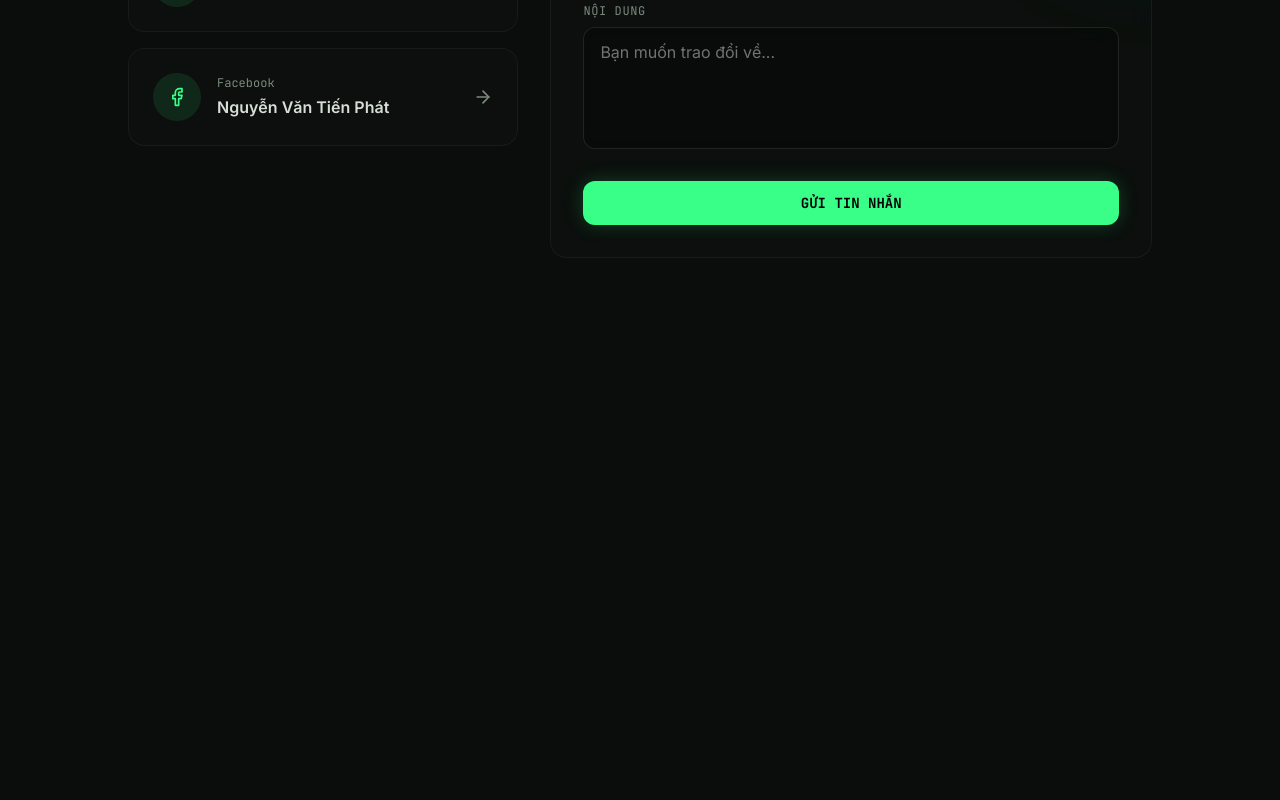
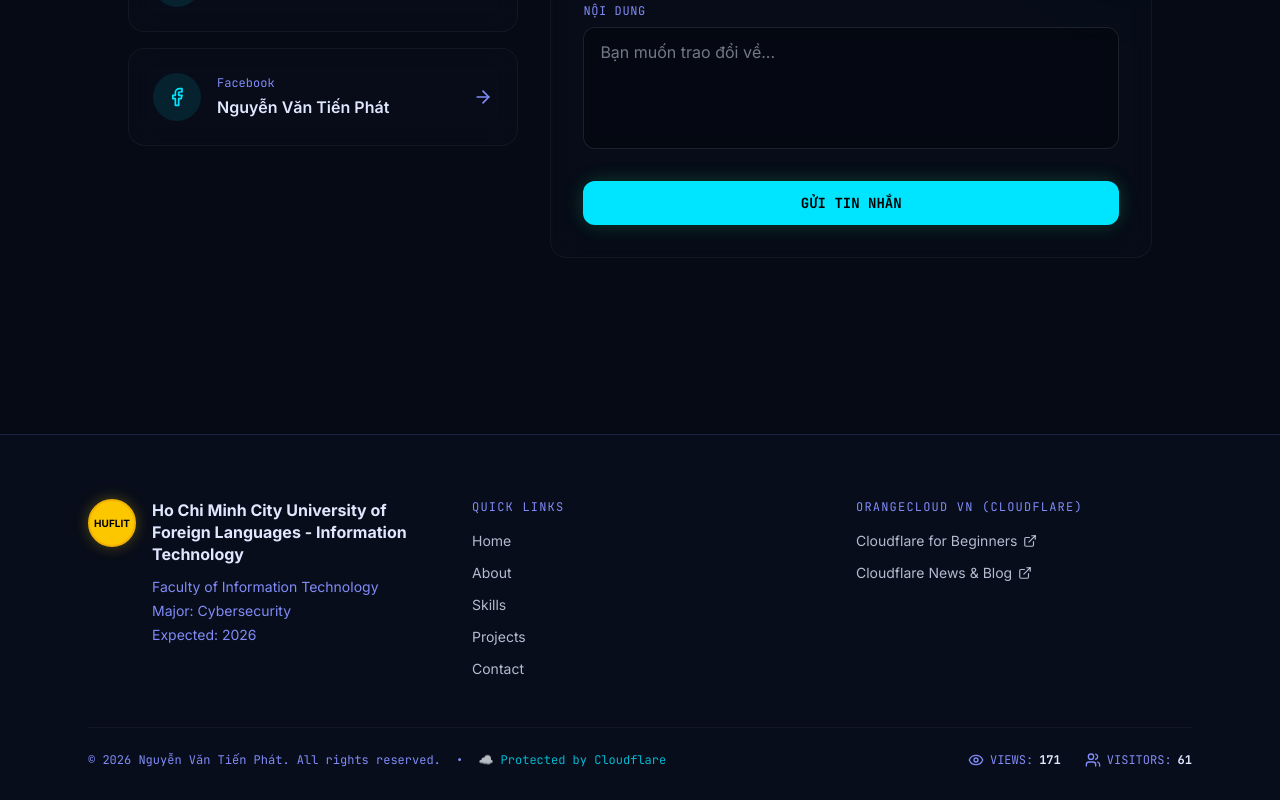
Before and after one commit to TienPhat2310/portfolio-, a Next.js app: page / in a window 1280 px wide. Shown: the part 4417-5217 px from the top of the page. Before the commit the page ends 4771 px from the top, so only its background shows below. Built offline with nearby package versions, Linux system fonts and the light colour scheme.

Commit message:
Update new Cyber Blue theme and add Footer

```diff
--- a/app/globals.css
+++ b/app/globals.css
@@ -1,13 +1,13 @@
 @import "tailwindcss";
 
 @theme {
-  --color-bg: #0a0d0b;
-  --color-surface: #111512;
-  --color-border: #1f2a22;
-  --color-text: #d7ded8;
-  --color-muted: #7c8a7e;
-  --color-accent: #39ff88;
-  --color-accent-warm: #ffb454;
+  --color-bg: #050a14;
+  --color-surface: #0a1120;
+  --color-border: #16243d;
+  --color-text: #e0e7ff;
+  --color-muted: #818cf8;
+  --color-accent: #00e5ff;
+  --color-accent-warm: #b388ff;
 }
 
 body {
@@ -23,8 +23,8 @@ body {
   z-index: -1;
   background-color: var(--color-bg);
   background-image:
-    radial-gradient(circle at 15% 50%, rgba(57, 255, 136, 0.08), transparent 25%),
-    radial-gradient(circle at 85% 30%, rgba(57, 255, 136, 0.05), transparent 25%),
-    radial-gradient(circle at 50% 80%, rgba(255, 180, 84, 0.03), transparent 25%);
+    radial-gradient(circle at 15% 50%, rgba(0, 229, 255, 0.06), transparent 25%),
+    radial-gradient(circle at 85% 30%, rgba(0, 229, 255, 0.04), transparent 25%),
+    radial-gradient(circle at 50% 80%, rgba(179, 136, 255, 0.03), transparent 25%);
   pointer-events: none;
 }
--- a/app/page.tsx
+++ b/app/page.tsx
@@ -4,6 +4,8 @@ import About from "../src/components/About";
 import Skills from "../src/components/Skills";
 import Projects from "../src/components/Projects";
 import Contact from "../src/components/Contact";
+
+import Footer from "../src/components/Footer";
 
 export default function Home() {
   return (
@@ -16,6 +18,7 @@ export default function Home() {
         <Projects />
         <Contact />
       </main>
+      <Footer />
     </>
   );
 }
--- /dev/null
+++ b/src/components/Footer.tsx
@@ -0,0 +1,80 @@
+import React from "react";
+import { ExternalLink, Eye, Users } from "lucide-react";
+
+export default function Footer() {
+  return (
+    <footer className="w-full border-t border-border bg-surface/50 mt-20 pt-16 pb-8">
+      <div className="max-w-6xl mx-auto px-6">
+        <div className="grid grid-cols-1 md:grid-cols-3 gap-12 mb-12">
+
+          {/* Column 1: University Info */}
+          <div className="flex gap-4 items-start">
+            <div className="w-12 h-12 shrink-0 bg-yellow-400 rounded-full flex items-center justify-center font-bold text-black border-2 border-yellow-500 shadow-[0_0_15px_rgba(250,204,21,0.3)]">
+              <span className="text-[10px] leading-none text-center">HUFLIT</span>
+            </div>
+            <div>
+              <h3 className="font-bold text-text text-sm md:text-base leading-snug">
+                Ho Chi Minh City University of Foreign Languages - Information Technology
+              </h3>
+              <div className="text-muted text-sm mt-3 space-y-1">
+                <p>Faculty of Information Technology</p>
+                <p>Major: Cybersecurity</p>
+                <p>Expected: 2026</p>
+              </div>
+            </div>
+          </div>
+
+          {/* Column 2: Quick Links */}
+          <div>
+            <h4 className="text-xs font-[family-name:var(--font-mono)] tracking-widest text-muted uppercase mb-4">
+              Quick Links
+            </h4>
+            <ul className="space-y-3 text-sm text-text/80">
+              <li><a href="#home" className="hover:text-accent transition-colors">Home</a></li>
+              <li><a href="#about" className="hover:text-accent transition-colors">About</a></li>
+              <li><a href="#skills" className="hover:text-accent transition-colors">Skills</a></li>
+              <li><a href="#projects" className="hover:text-accent transition-colors">Projects</a></li>
+              <li><a href="#contact" className="hover:text-accent transition-colors">Contact</a></li>
+            </ul>
+          </div>
+
+          {/* Column 3: Cloudflare Links */}
+          <div>
+            <h4 className="text-xs font-[family-name:var(--font-mono)] tracking-widest text-muted uppercase mb-4">
+              OrangeCloud VN (Cloudflare)
+            </h4>
+            <ul className="space-y-3 text-sm text-text/80">
+              <li>
+                <a href="https://www.cloudflare.com/learning/" target="_blank" rel="noreferrer" className="hover:text-accent transition-colors flex items-center gap-1.5">
+                  Cloudflare for Beginners <ExternalLink className="w-3.5 h-3.5" />
+                </a>
+              </li>
+              <li>
+                <a href="https://blog.cloudflare.com/" target="_blank" rel="noreferrer" className="hover:text-accent transition-colors flex items-center gap-1.5">
+                  Cloudflare News & Blog <ExternalLink className="w-3.5 h-3.5" />
+                </a>
+              </li>
+            </ul>
+          </div>
+
+        </div>
+
+        {/* Bottom Bar */}
+        <div className="border-t border-white/5 pt-6 flex flex-col md:flex-row justify-between items-center gap-4 text-xs text-muted font-[family-name:var(--font-mono)]">
+          <p className="text-center md:text-left">
+            © 2026 Nguyễn Văn Tiến Phát. All rights reserved. <span className="hidden md:inline mx-2">•</span> <br className="md:hidden" />
+            <span className="text-accent/80">☁️ Protected by Cloudflare</span>
+          </p>
+          <div className="flex gap-6">
+            <span className="flex items-center gap-1.5">
+              <Eye className="w-4 h-4" /> VIEWS: <span className="text-text font-bold">171</span>
+            </span>
+            <span className="flex items-center gap-1.5">
+              <Users className="w-4 h-4" /> VISITORS: <span className="text-text font-bold">61</span>
+            </span>
+          </div>
+        </div>
+      </div>
+    </footer>
+  );
+}
```
